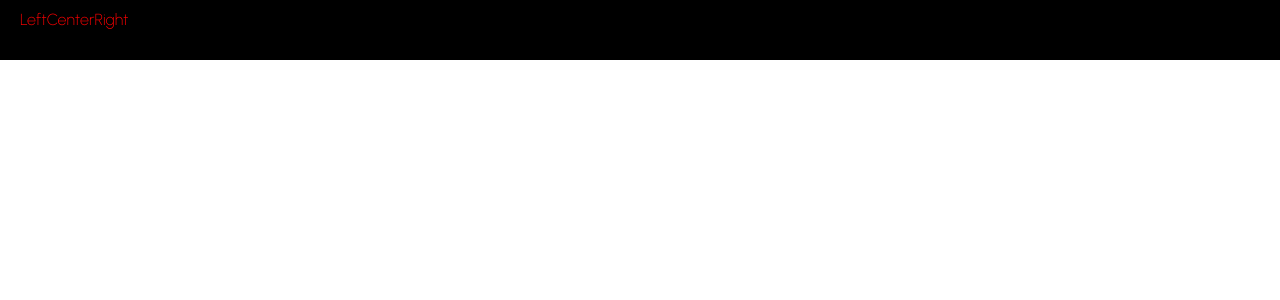
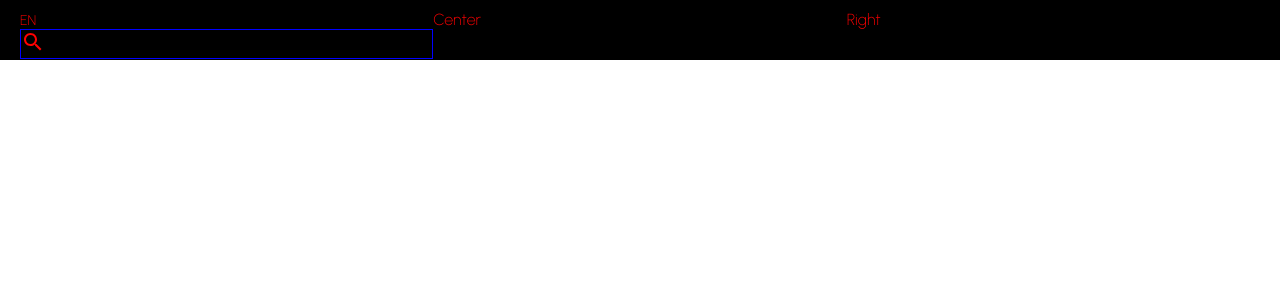
Before and after one commit to Yasikhorram/my-e-commerce, a React (Create React App) app in the folder e-commerce/: page / in a window 1280 px wide. Shown: the top 300 px of the page. Built offline with nearby package versions, Linux system fonts and the light colour scheme.

Commit message:
add search icon from material ui

```diff
--- a/e-commerce/package.json
+++ b/e-commerce/package.json
@@ -3,6 +3,10 @@
   "version": "0.1.0",
   "private": true,
   "dependencies": {
+    "@emotion/react": "^11.8.1",
+    "@emotion/styled": "^11.8.1",
+    "@mui/icons-material": "^5.4.4",
+    "@mui/material": "^5.4.4",
     "@testing-library/jest-dom": "^5.16.2",
     "@testing-library/react": "^12.1.3",
     "@testing-library/user-event": "^13.5.0",
--- a/e-commerce/src/components/Navbar.js
+++ b/e-commerce/src/components/Navbar.js
@@ -1,4 +1,5 @@
 import styled from "styled-components";
+import SearchIcon from "@mui/icons-material/Search";
 
 const Container = styled.div`
   height: 60px;
@@ -8,16 +9,35 @@ const Container = styled.div`
 const Wrapper = styled.div`
   padding: 10px 20px;
   display: flex;
+  justify-content: space-between;
 `;
-const Left = styled.div``;
-const Center = styled.div``;
-const Right = styled.div``;
+const Left = styled.div`
+  flex: 1;
+`;
+const Language = styled.span`
+  font-size: 14px;
+  cursor: pointer;
+`;
+const SearchContainer = styled.div`
+  border: 1px solid blue;
+`;
+const Center = styled.div`
+  flex: 1;
+`;
+const Right = styled.div`
+  flex: 1;
+`;
 
 const Navbar = () => {
   return (
     <Container>
       <Wrapper>
-        <Left>Left</Left>
+        <Left>
+          <Language>EN</Language>
+          <SearchContainer>
+            <SearchIcon />
+          </SearchContainer>
+        </Left>
         <Center>Center</Center>
         <Right>Right</Right>
       </Wrapper>
```
Also changed, not shown: 1 other file (tests, documents, lock files or other folders).
